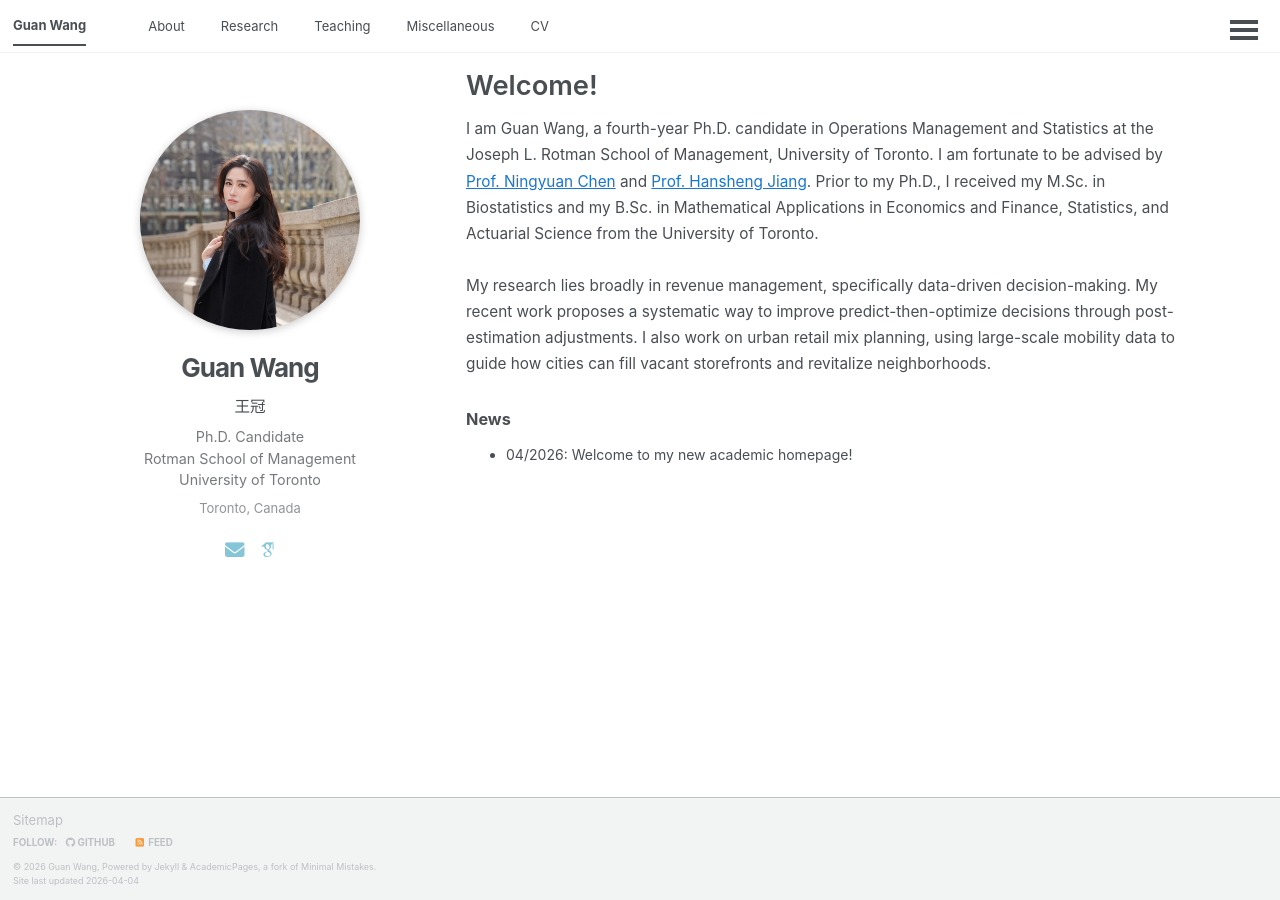
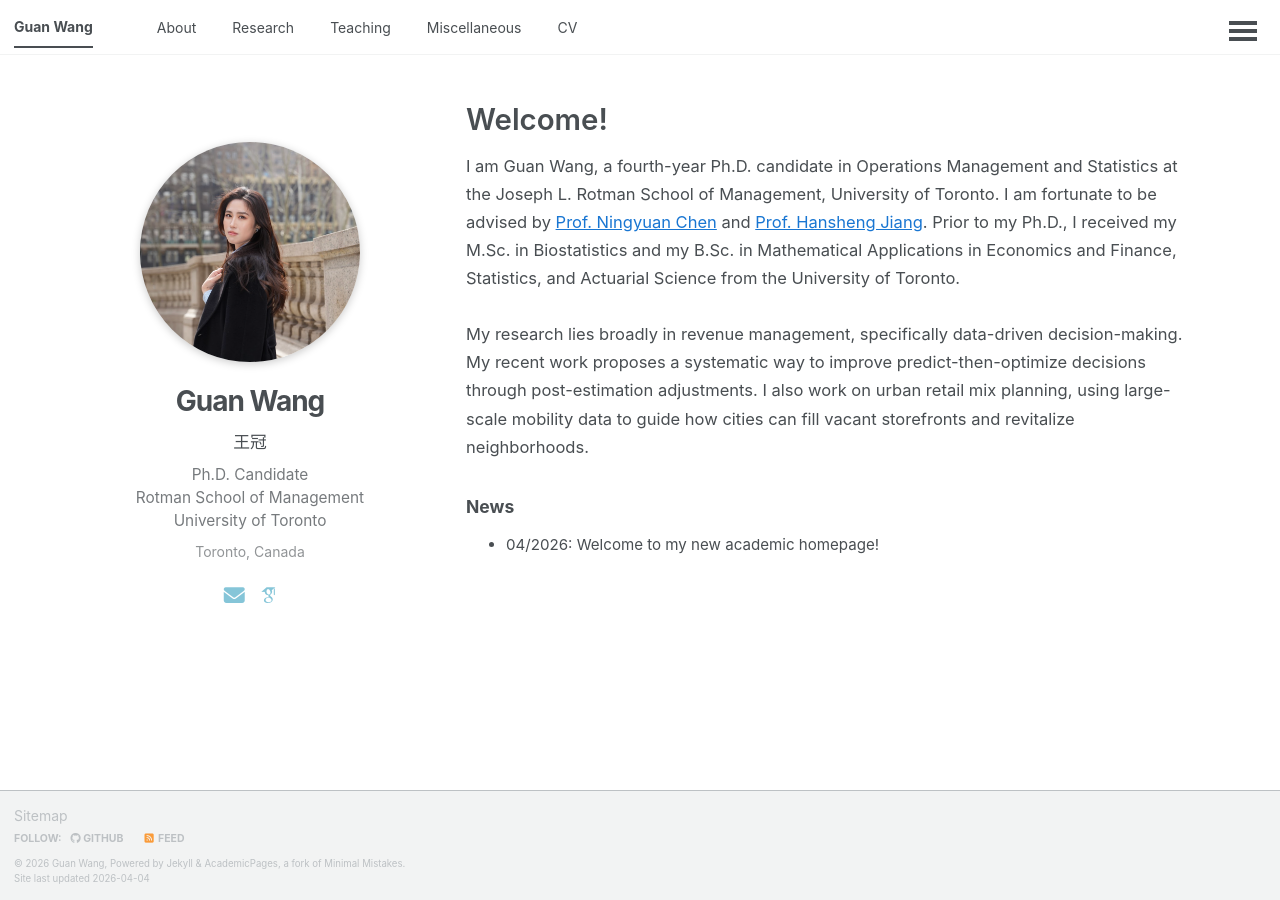
Before and after one commit to wangguan27/wangguan27.github.io, a Jekyll site: the page built from index.md, in a window 1280 px wide. Built offline with Jekyll 4.4.1, drawn with Linux system fonts in a browser that asks for light colours; some web fonts are replaced; a script that is not in the unit is left out.

Commit message:
Slightly increase font size and add top margin for whitespace on all pages

```diff
--- a/_sass/layout/_base.scss
+++ b/_sass/layout/_base.scss
@@ -17,7 +17,7 @@ body {
   padding-bottom: 9em;
   font-family: $global-font-family;
   line-height: 1.5;
-  font-size: 13px;
+  font-size: 14px;
 
   &.overflow--hidden {
     /* when primary navigation is visible, the content in the background won't scroll */
--- a/index.md
+++ b/index.md
@@ -3,7 +3,7 @@ layout: default
 permalink: /
 ---
 
-<div style="display:flex;max-width:1100px;margin:0 auto;align-items:flex-start;gap:56px;">
+<div style="display:flex;max-width:1100px;margin:32px auto 0 auto;align-items:flex-start;gap:56px;">
 	<!-- Left: Profile -->
 	<div style="flex:0 0 320px;text-align:center;">
 		<img src="profile.png" alt="Guan Wang" style="width:220px;height:220px;object-fit:cover;border-radius:50%;box-shadow:0 2px 8px #ccc;margin:40px auto 18px auto;display:block;" />
```
Also changed, not shown: miscellaneous.md (+1 -1 lines), research.md (+1 -1 lines), teaching.md (+1 -1 lines).
